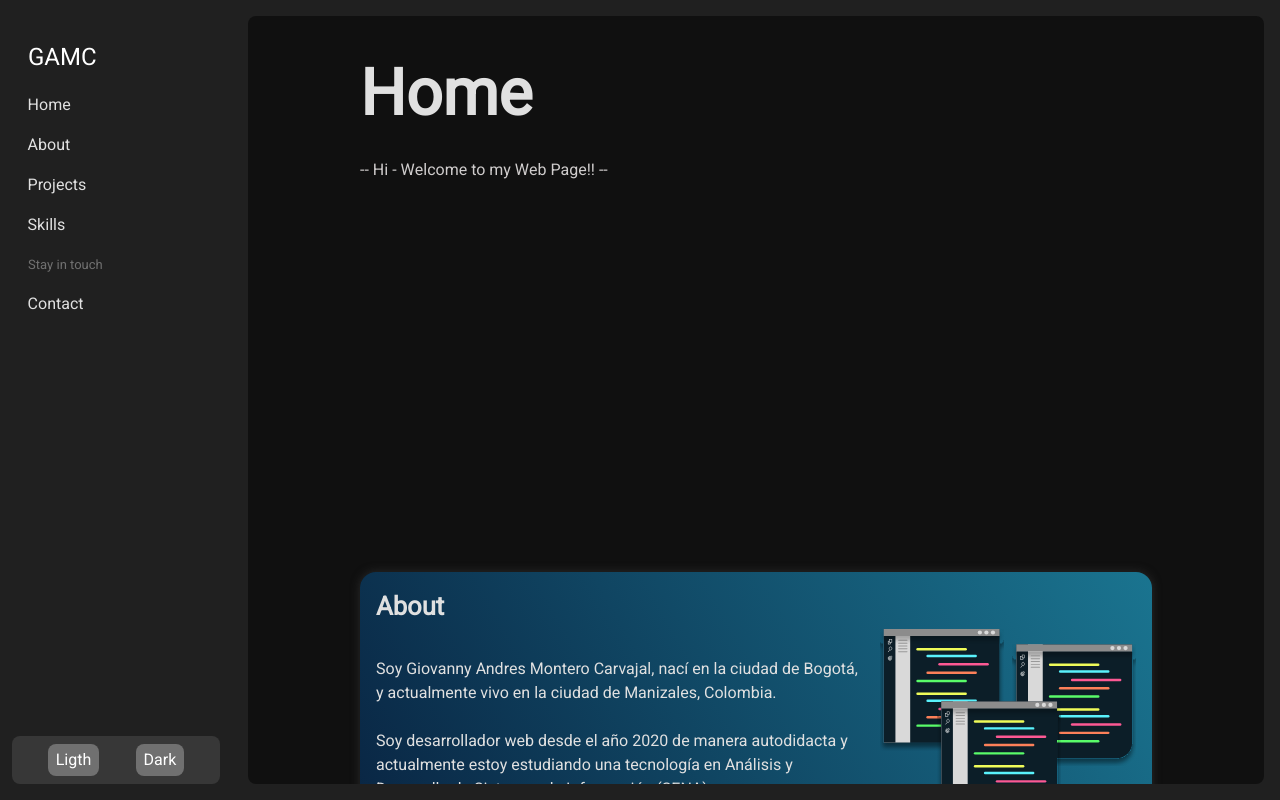
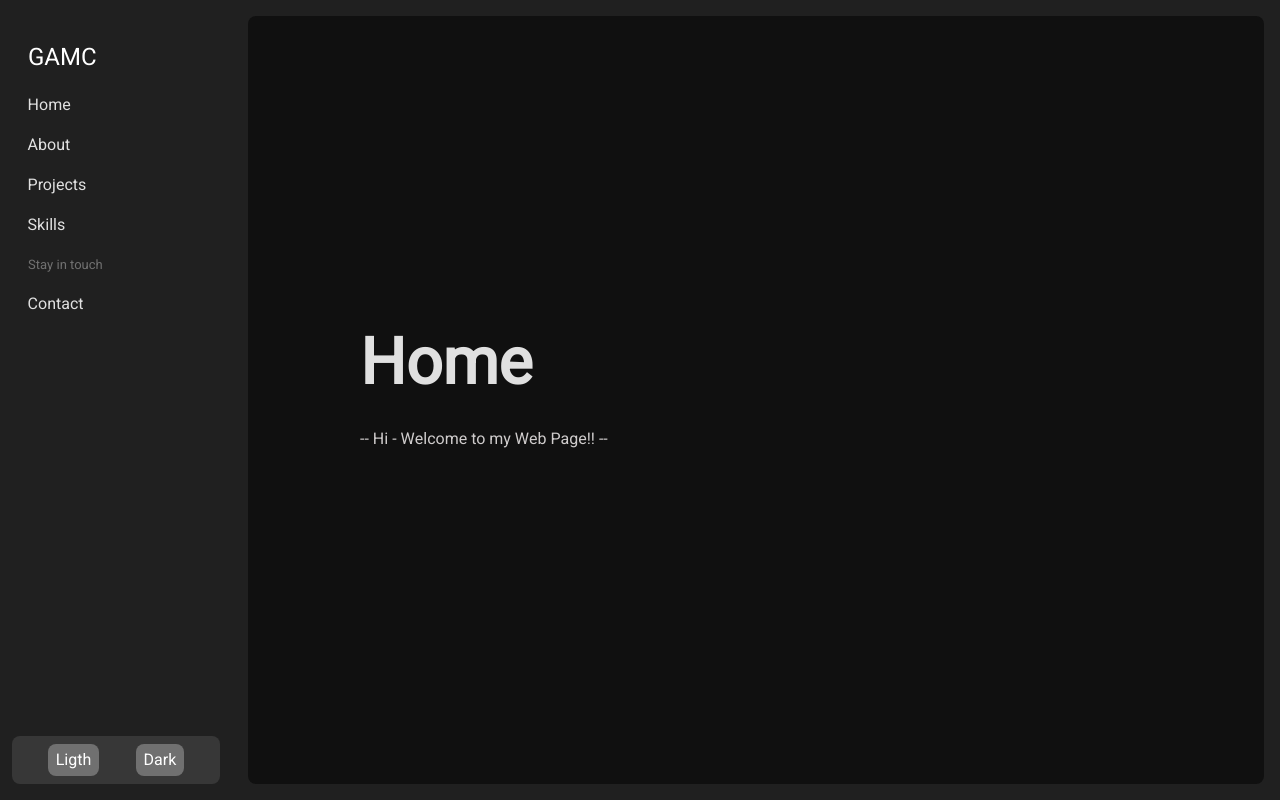
Before and after one commit to giovannymontero99/new-portfolio, a React (Vite) app: page / in a window 1280 px wide. Built offline with nearby package versions, Linux system fonts and the light colour scheme; a web font is replaced by a local one.

Commit message:
9 files modified

```diff
--- a/src/components/Main.css
+++ b/src/components/Main.css
@@ -38,6 +38,13 @@
   padding-bottom: 8rem;
 }
 
+#home {
+  height: 100vh;
+  display: flex;
+  flex-direction: column;
+  justify-content: center;
+}
+
 /*  Estilos para responsive design */
 
 @media (max-width: 1024px) {
--- a/src/components/Navbar.css
+++ b/src/components/Navbar.css
@@ -110,6 +110,7 @@
  */
   .hamburger {
     padding: 15px 15px;
+    z-index: 1500;
     display: inline-block;
     cursor: pointer;
     transition-property: opacity, filter;
--- a/src/components/main-components/About.css
+++ b/src/components/main-components/About.css
@@ -3,13 +3,26 @@
   height: 100vh;
   display: flex;
   align-items: center;
+  position: relative;
+  overflow: hidden;
 }
 
 .about {
   padding: 1rem 1rem;
   border-radius: 16px;
+  margin: 8rem 0;
+  position: absolute;
+  left: 100%;
+  height: 20rem;
+  width: 100%;
+  overflow: hidden;
   background: linear-gradient(60deg, #092442, #1e9ec5b4);
-  margin: 8rem 0;
+  transition-duration: 1s;
+}
+
+.about-isIntersected {
+  transition-duration: 1s;
+  left: 0;
 }
 
 .about-section {
--- a/src/components/main-components/About.jsx
+++ b/src/components/main-components/About.jsx
@@ -7,11 +7,8 @@ const About = () => {
   const [isIntersected, aboutRef] = useIntersection();
 
   return (
-    <section id="about">
-      <div
-        className={isIntersected ? 'about isIntersected' : 'about'}
-        ref={aboutRef}
-      >
+    <section id="about" ref={aboutRef}>
+      <div className={isIntersected ? 'about about-isIntersected' : 'about'}>
         <h3>About</h3>
         <div className="about-section">
           <div className="about-text">
--- a/src/components/main-components/Skills.css
+++ b/src/components/main-components/Skills.css
@@ -4,6 +4,10 @@
   text-align: center;
   transition-duration: 1s;
   transform: rotateY(90deg);
+}
+
+.skills-isIntersected {
+  transform: rotateY(0deg);
 }
 
 .skills-title {
--- a/src/components/main-components/Skills.jsx
+++ b/src/components/main-components/Skills.jsx
@@ -12,15 +12,11 @@ import mysqlLogo from '../../assets/mysql.svg';
 import gitLogo from '../../assets/git.svg';
 
 const Skills = () => {
-  const [isIntersected, skillsRef] = useIntersection();
+  const [isIntersected, skillsRef] = useIntersection({ threshold: 0.25 });
 
   return (
-    <section
-      id="skills"
-      ref={skillsRef}
-      className={isIntersected ? 'skills observing' : 'skills'}
-    >
-      <div>
+    <section id="skills" ref={skillsRef}>
+      <div className={isIntersected ? 'skills skills-isIntersected' : 'skills'}>
         <div className="skills-title">
           <h3>Skills</h3>
         </div>
--- a/src/components/main-components/Updates.css
+++ b/src/components/main-components/Updates.css
@@ -2,9 +2,13 @@
   height: 100vh;
   display: flex;
   align-items: center;
+  position: relative;
+  overflow: hidden;
 }
 
 .projects {
+  position: absolute;
+  left: 100%;
   padding: 1rem 1rem;
   margin-bottom: 8rem;
   background: linear-gradient(
@@ -14,6 +18,12 @@
   );
   border-radius: 16px;
   width: 100%;
+  transition-duration: 1s;
+}
+
+.projects-isIntersected {
+  transition-duration: 1s;
+  left: 0;
 }
 
 .updatesSection {
--- a/src/components/main-components/Updates.jsx
+++ b/src/components/main-components/Updates.jsx
@@ -6,10 +6,11 @@ const Updates = () => {
   const [isIntersected, projectRef] = useIntersection();
 
   return (
-    <section id="projects">
+    <section id="projects" ref={projectRef}>
       <div
-        ref={projectRef}
-        className={isIntersected ? 'projects isIntersected' : 'projects'}
+        className={
+          isIntersected ? 'projects projects-isIntersected' : 'projects'
+        }
       >
         <h3>Projects</h3>
         <div className="updatesSection">
--- a/src/hooks/useIntersection.jsx
+++ b/src/hooks/useIntersection.jsx
@@ -1,6 +1,6 @@
 import React, { useRef, useEffect, useState } from 'react';
 
-const useIntersection = () => {
+const useIntersection = (options = { threshold: 0.5 }) => {
   const reference = useRef();
   const [isIntersected, setIsIntersected] = useState();
 
@@ -9,7 +9,7 @@ const useIntersection = () => {
       observedSection.forEach((entry) => {
         return setIsIntersected(entry.isIntersecting);
       });
-    }, {});
+    }, options);
 
     observer.observe(reference.current);
   }, []);
```
